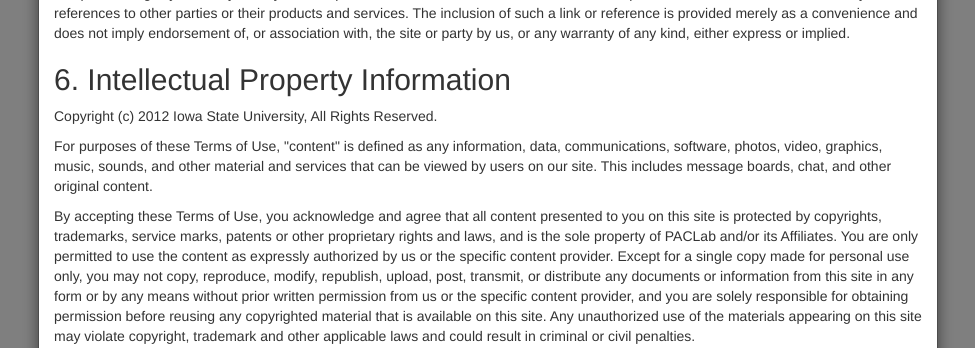
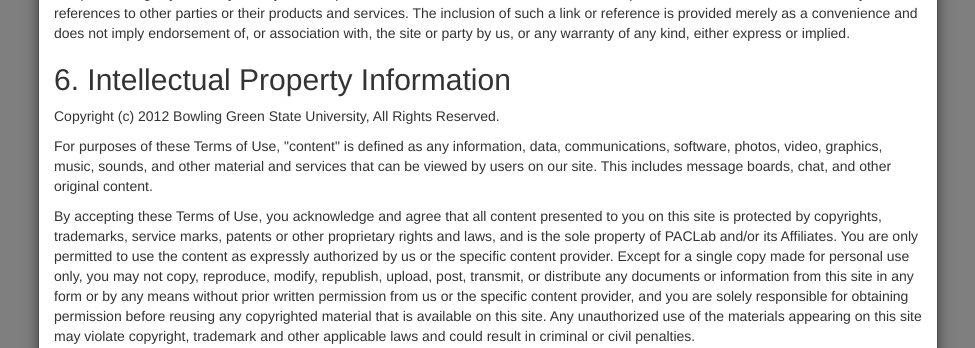
Before and after one commit to unl-pal/argv-www, a Django app: page /register/ in a window 1280 px wide, after a click on "Terms of Use Policy". Shown: the part 1855-2203 px from the top of the page, without its empty margins (152-1127 px from the left). Run offline with Django 3.2, Linux system fonts and the light colour scheme; some libraries are stand-ins or nearby versions.

Commit message:
Clean merge

```diff
--- a/website/forms.py
+++ b/website/forms.py
@@ -29,6 +29,9 @@
 
 class UserFormRegister(UserCreationForm):
     token = forms.CharField(max_length=40, validators=[validate_gh_token], help_text='GitHub Access Token', required=True)
+    terms_agreement = forms.BooleanField(label=mark_safe('I agree to the <button type="button" class="btn-as-link" data-toggle="modal" data-target="#termsModal">Terms of Use Policy</button>'))
+    privacy_agreement = forms.BooleanField(label=mark_safe('I agree to the <button type="button" class="btn-as-link" data-toggle="modal" data-target="#privacyModal">Privacy Policy</button>'))
+    age_confirmation = forms.BooleanField(label='I am 13 years or older')
 
     def __init__(self, *args, **kwargs):
         super().__init__(*args, **kwargs)
@@ -36,13 +39,9 @@
         self.fields['first_name'].required = True
         self.fields['last_name'].required = True
 
-    terms_agreement = forms.BooleanField(label=mark_safe('I agree to the <button type="button" class="btn-as-link" data-toggle="modal" data-target="#termsModal">Terms of Use Policy</button>'))
-    privacy_agreement = forms.BooleanField(label=mark_safe('I agree to the <button type="button" class="btn-as-link" data-toggle="modal" data-target="#privacyModal">Privacy Policy</button>'))
-    age_confirmation = forms.BooleanField(label='I am 13 years or older')
-
     class Meta:
         model = User
-        fields = ['username', 'email', 'first_name', 'last_name', 'password1', 'password2', 'terms_agreement', 'privacy_agreement', 'age_confirmation']
+        fields = ['username', 'email', 'first_name', 'last_name', 'password1', 'password2', 'token', 'terms_agreement', 'privacy_agreement', 'age_confirmation']
 
 class ProfileForm(forms.ModelForm):
     class Meta:
--- a/website/templates/website/agreement/terms.html
+++ b/website/templates/website/agreement/terms.html
@@ -145,7 +145,7 @@
 
 <h2>6. Intellectual Property Information</h2>
 
-<p>Copyright (c) 2012 Iowa State University, All Rights Reserved.</p>
+<p>Copyright (c) 2012 Bowling Green State University, All Rights Reserved.</p>
 
 <p>For purposes of these Terms of Use, &quot;content&quot; is defined as any
 information, data, communications, software, photos, video, graphics, music,
@@ -322,16 +322,16 @@
 <h2>14. Governing Law</h2>
 
 <p>This site (excluding any linked sites) is controlled by us from our offices
-within the Iowa, United States of America. It can be accessed from all 50
+within the Ohio, United States of America. It can be accessed from all 50
 states, as well as from other countries around the world. As each of these
-places has laws that may differ from those of Iowa, by accessing this site both
-of us agree that the statutes and laws of the State of Iowa, without regard to
+places has laws that may differ from those of Ohio, by accessing this site both
+of us agree that the statutes and laws of the State of Ohio, without regard to
 the conflicts of laws principles thereof and the United Nations Convention on
 the International Sales of Goods, will apply to all matters relating to the use
 of this site and the purchase of products and services available through this
 site. Each of us agrees and hereby submits to the exclusive personal
 jurisdiction and venue any court of competent jurisdiction within the State of
-Iowa with respect to such matters.</p>
+Ohio with respect to such matters.</p>
 
 <h2>15. Notices</h2>
 
```
